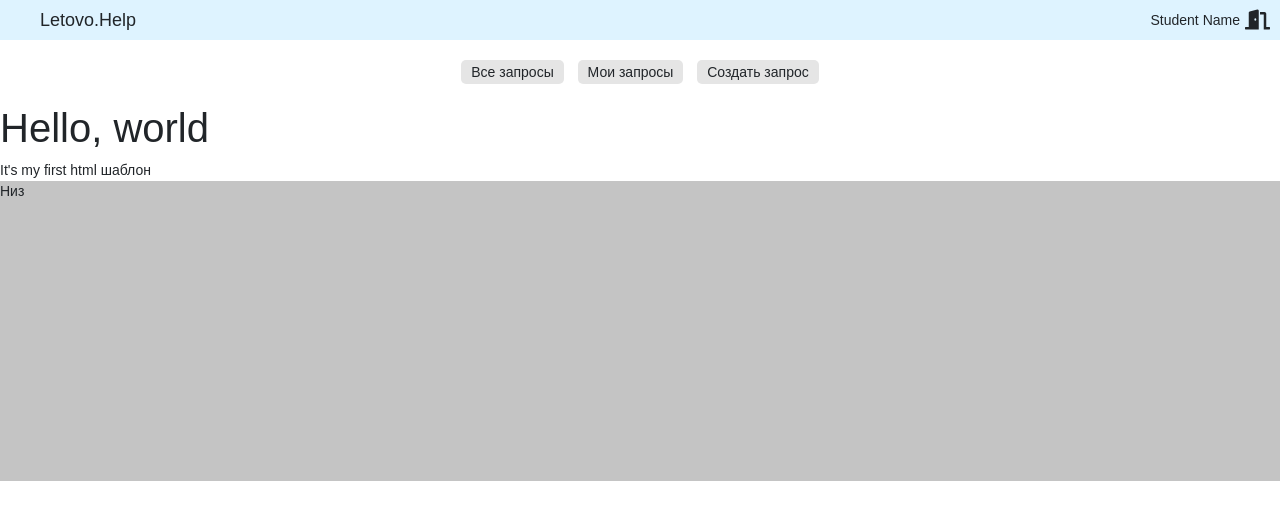
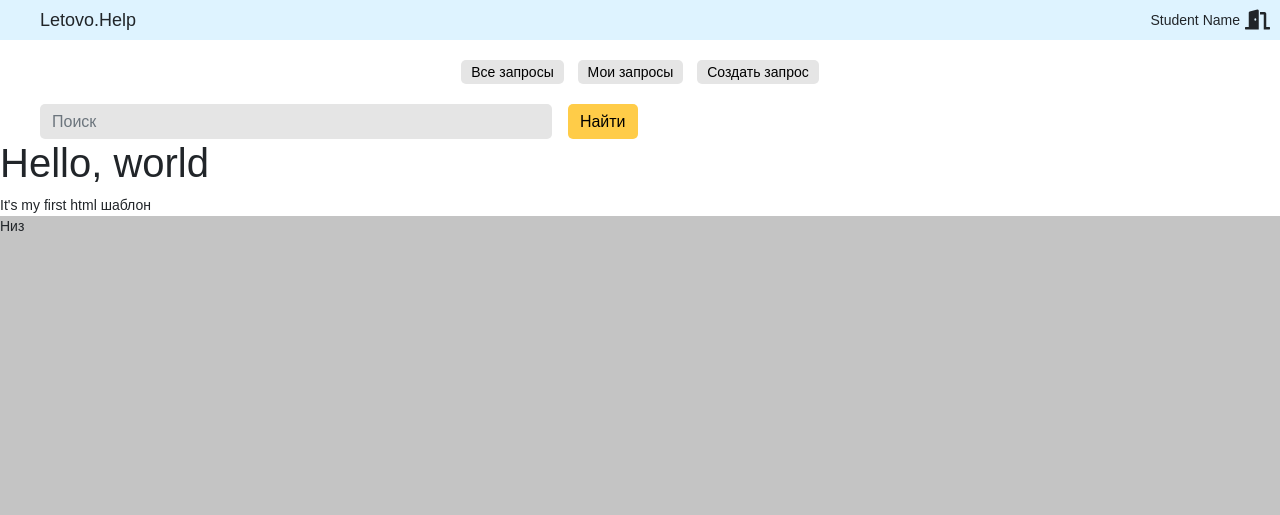
Before and after one commit to letovo-help/Sandbox2_2version, a Django app: page / in a window 1280 px wide. Shown: the top 515 px of the page. Run offline with Django 3.2, Linux system fonts and the light colour scheme; some libraries are stand-ins or nearby versions.

Commit message:
searchLine added

```diff
--- a/sandbox2/main/static/main/css/main.css
+++ b/sandbox2/main/static/main/css/main.css
@@ -43,7 +43,7 @@ p {
     flex-grow: 0;
 }
 
-.buttonLine div{
+.buttonLine button{
     display: inline-block;
     margin: 0 5px;
     background: #E5E5E5;
@@ -52,6 +52,15 @@ p {
     padding-top: 5px;
     padding-bottom: 5px;
     line-height: 14px;
+    border-width: 0;
+}
+
+.buttonLine button:hover{
+    opacity: $btn-disabled-opacity;;
+}
+
+.buttonLine button:active {
+    background-color:red;
 }
 
 .buttonLine {
@@ -63,3 +72,32 @@ p {
     height: 300px;
     background: #C4C4C4;
 }
+
+.search {
+    background: #E5E5E5;
+    color: #878787;
+    border-width: 0;
+    margin-left: 40px;
+    height: 35px;
+    border-radius: 5px;
+}
+
+.btn {
+    color: black;
+    background: #FFCC48;
+    border-width: 0;
+    margin-left: 12px;
+    height: 35px;
+    border-radius: 5px;
+    margin-top: 0;
+}
+
+.btn:hover {
+    opacity: 80%;
+}
+
+.searchLine .form-control{
+    display: inline-block;
+    width: 40%;
+    vertical-align: middle;
+}
--- a/sandbox2/main/templates/main/index.html
+++ b/sandbox2/main/templates/main/index.html
@@ -3,6 +3,10 @@
 {% block title%}Главная страница{% endblock %}
 
 {% block content %}
+<form class="searchLine">
+      <input class="form-control search" type="text" placeholder="Поиск" aria-label="Поиск">
+<button class="btn" type="submit">Найти</button>
+</form>
 <h1>Hello, world</h1>
 <p>It's my first html шаблон</p>
 {% endblock %}
--- a/sandbox2/main/templates/main/layout.html
+++ b/sandbox2/main/templates/main/layout.html
@@ -20,15 +20,15 @@
         <div class="iconSignOut"><i class="fas fa-door-open signOut"></i></div>
     </div>
     <div class="buttonLine">
-        <div class="allRequests">
+        <button class="allRequests active">
             <p>Все запросы</p>
-        </div>
-        <div class="myRequests">
+        </button>
+        <button class="myRequests">
             <p>Мои запросы</p>
-        </div>
-        <div class="createRequest">
+        </button>
+        <button class="createRequest">
             <p>Создать запрос</p>
-        </div>
+        </button>
     </div>
     <main>
         {% block content %}
```
Also changed, not shown: sandbox2/main/templates/main/myRequests.html (added, +10 -0 lines).
